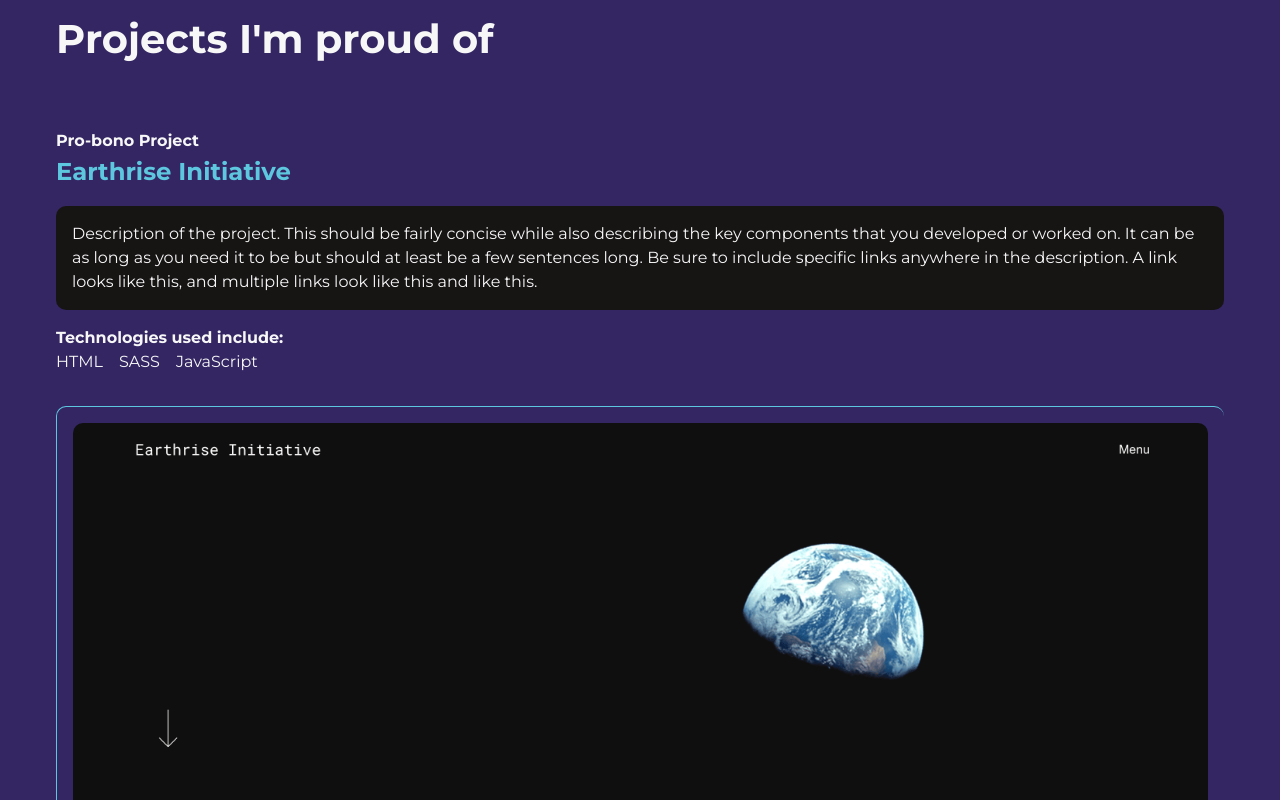
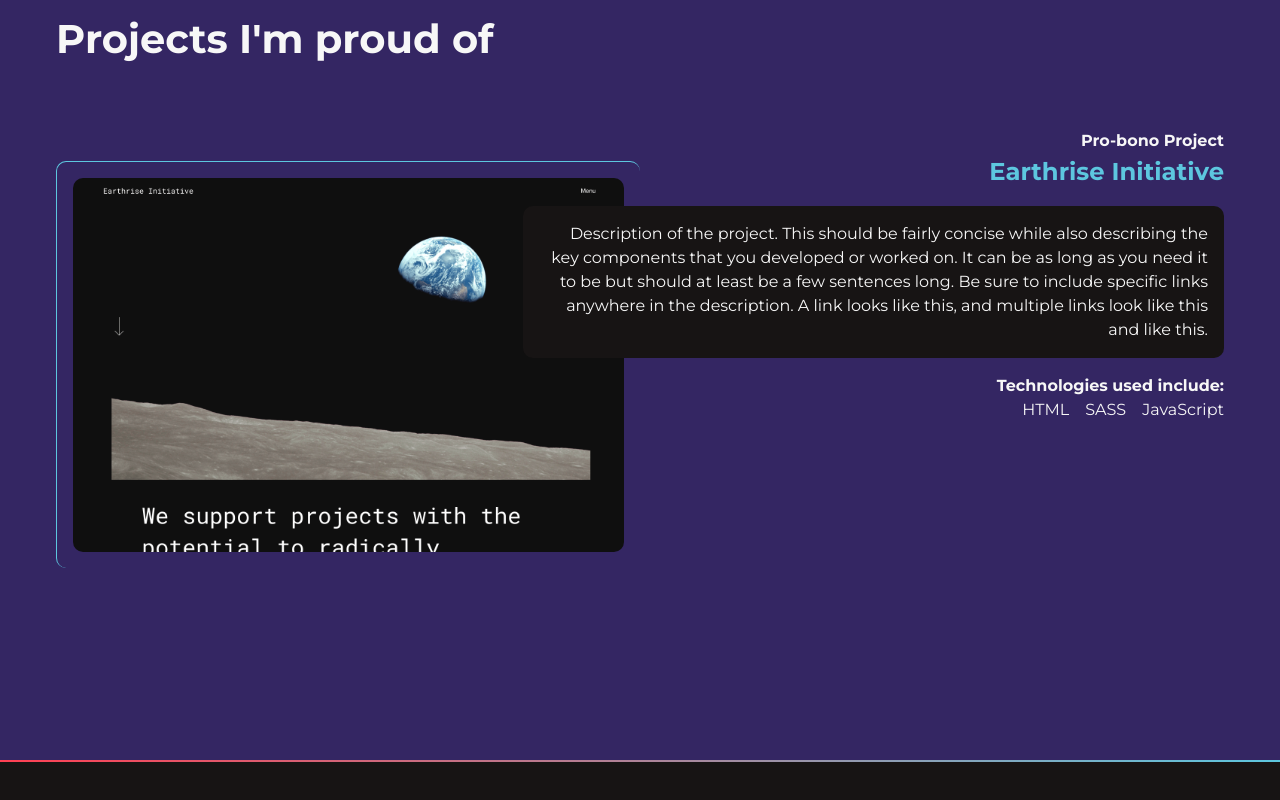
Before and after one commit to dominicva/css-sbx-v2, a website built with Parcel: page src/index.html in a window 1280 px wide. Shown: the part 760-1560 px from the top of the page. After the commit the page ends 1522 px from the top, so only its background shows below. Built offline with nearby package versions, Linux system fonts and the light colour scheme; a web font is replaced by a local one.

Commit message:
feat: projects grid

```diff
--- a/src/index.html
+++ b/src/index.html
@@ -99,6 +99,7 @@
           </div>
         </article>
       </section>
+      <div class="border-gradient"></div>
     </div>
   </body>
 </html>
--- a/src/styles.css
+++ b/src/styles.css
@@ -242,6 +242,7 @@ li [class*="fa-"]:hover {
   display: flex;
   gap: 1rem;
   font-size: 1rem;
+  justify-content: flex-start;
 }
 
 .project-image-wrapper {
@@ -255,3 +256,26 @@ li [class*="fa-"]:hover {
 #projects img {
   border-radius: 10px;
 }
+
+@media (min-width: 700px) {
+  #projects article {
+    display: grid;
+    grid-template-columns: repeat(10, 1fr);
+  }
+
+  #projects .project-text {
+    grid-column: 5 / 11;
+    grid-row: 1 / 2;
+    order: 2;
+    text-align: right;
+  }
+
+  #projects ul {
+    justify-content: flex-end;
+  }
+
+  #projects .project-image-wrapper {
+    grid-column: 1/ 6;
+    grid-row: 1 / 2;
+  }
+}
```
